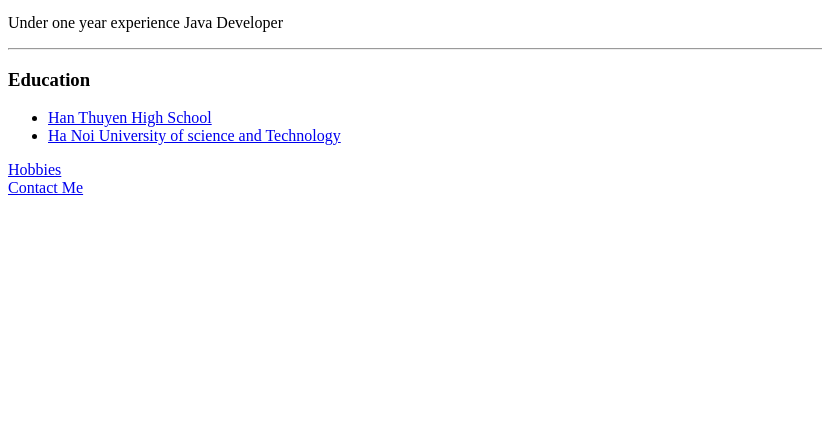
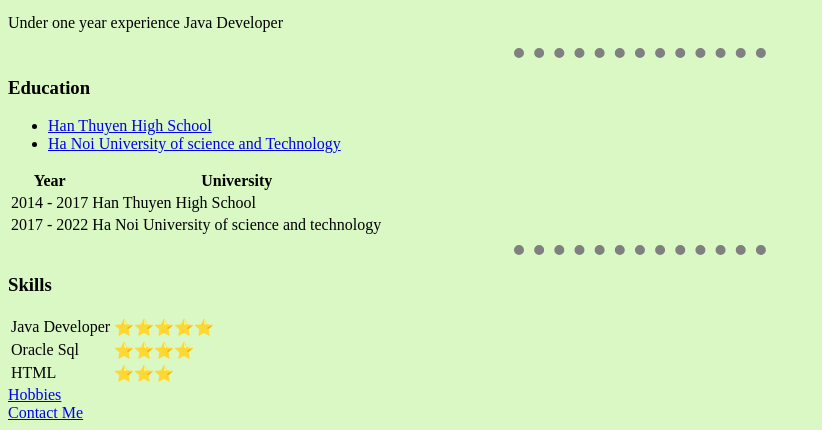
Before and after one commit to vantungbm/cv, a plain HTML site: page index.html in a window 1280 px wide. Shown: the part 412-842 px from the top of the page, without its empty margins (0-822 px from the left). Before the commit the page ends 800 px from the top, so only its background shows below. Drawn offline with Linux system fonts and the light colour scheme.

Commit message:
Section 4.33: Internal CSS: Work with Border-type

```diff
--- a/index.html
+++ b/index.html
@@ -3,7 +3,20 @@
 
 <head>
   <meta charset="utf-8">
-  <title></title>
+  <title>Tung's CV</title>
+  <style media="screen">
+    body {
+      background-color : #D9F8C4
+    }
+    hr {
+      background-color: none;
+      border-style: none;
+      border-top-style: dotted;
+      border-width: 10px;
+      border-color: grey;
+      width: 20%;
+    }
+  </style>
 </head>
 
 <body>
@@ -17,6 +30,39 @@
     <li><a href="http://thpthanthuyen.bacninh.edu.vn/">Han Thuyen High School</a> </li>
     <li><a href="https://www.hust.edu.vn/">Ha Noi University of science and Technology</a> </li>
   </ul>
+  <table>
+      <thead>
+        <tr>
+          <th>Year</th>
+          <th>University</th>
+        </tr>
+      </thead>
+      <tbody>
+        <tr>
+          <td>2014 - 2017</td>
+          <td>Han Thuyen High School</td>
+        </tr>
+        <tr>
+          <td>2017 - 2022</td>
+          <td>Ha Noi University of science and technology</td>
+        </tr>
+      </tbody>
+    </table><hr>
+    <h3>Skills</h3>
+    <table>
+      <tr>
+        <td>Java Developer</td>
+        <td>⭐⭐⭐⭐⭐</td>
+      </tr>
+      <tr>
+        <td>Oracle Sql</td>
+        <td>⭐⭐⭐⭐</td>
+      </tr>
+      <tr>
+        <td>HTML</td>
+        <td>⭐⭐⭐</td>
+      </tr>
+    </table>
   <a href="Hobbies.html">Hobbies</a>
   <br>
   <a href="Contact-Me.html">Contact Me</a>
```
Also changed, not shown: Contact-Me.html (+10 -0 lines).
